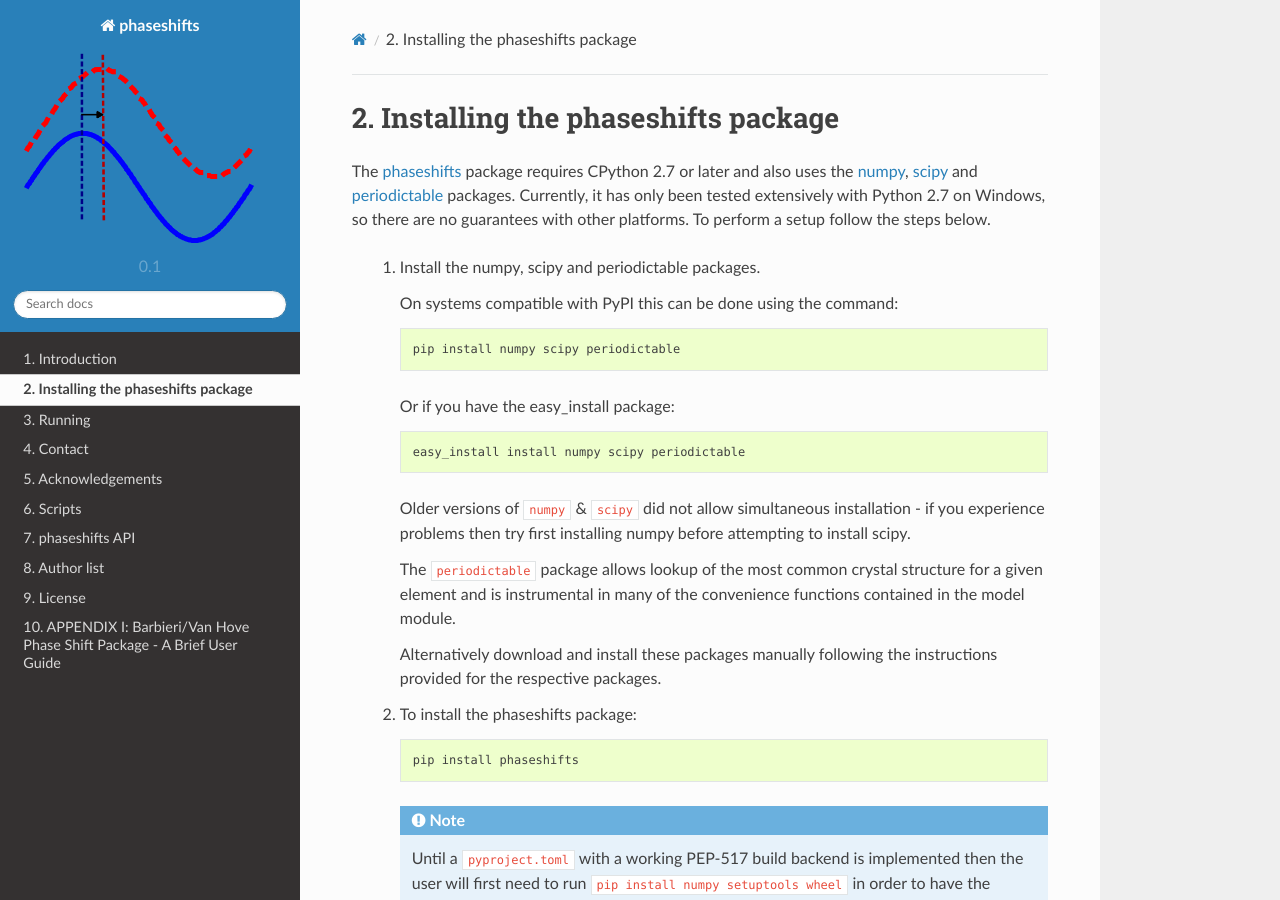
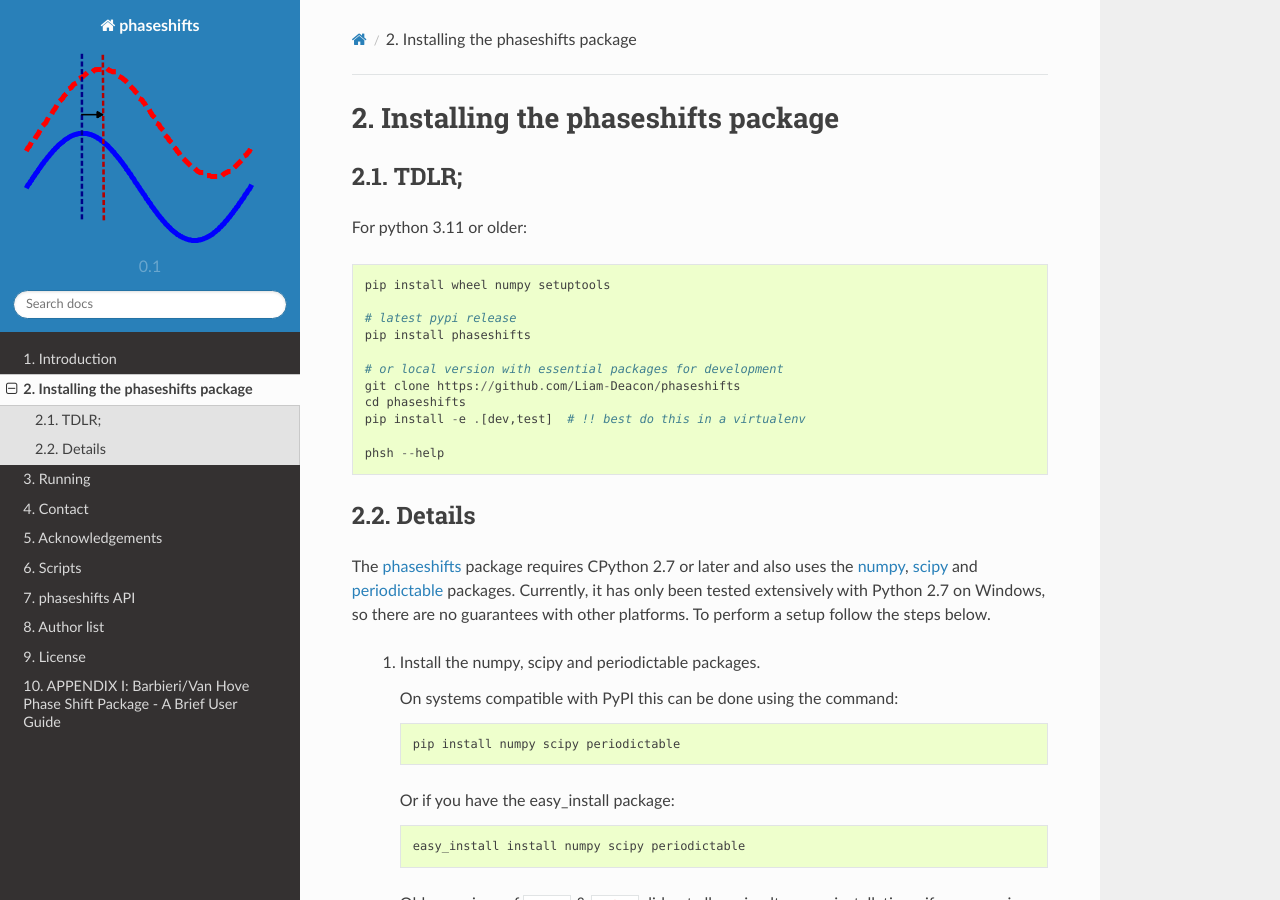
Before and after one commit to Liam-Deacon/phaseshifts, a Sphinx documentation site: the page built from docs/installing_phaseshifts.rst, in a window 1280 px wide and 900 px high. Built offline with Sphinx 7.4.7 and the Read the Docs theme 2.0.0, drawn with Linux system fonts in a browser that asks for light colours; formulas are drawn with MathJax 3.

Commit message:
doc: Include TLDR; section, modified from README.rst

```diff
--- a/docs/installing_phaseshifts.rst
+++ b/docs/installing_phaseshifts.rst
@@ -3,6 +3,26 @@
 **********************************
 Installing the phaseshifts package
 **********************************
+
+TDLR;
+-----
+
+For python 3.11 or older::
+
+  pip install wheel numpy setuptools
+
+  # latest pypi release
+  pip install phaseshifts
+
+  # or local version with essential packages for development
+  git clone https://github.com/Liam-Deacon/phaseshifts
+  cd phaseshifts
+  pip install -e .[dev,test]  # !! best do this in a virtualenv
+
+  phsh --help
+
+Details
+-------
 
 The `phaseshifts <http://https://pypi.python.org/pypi/phaseshifts/>`_ package
 requires CPython 2.7 or later and also uses the `numpy
```
